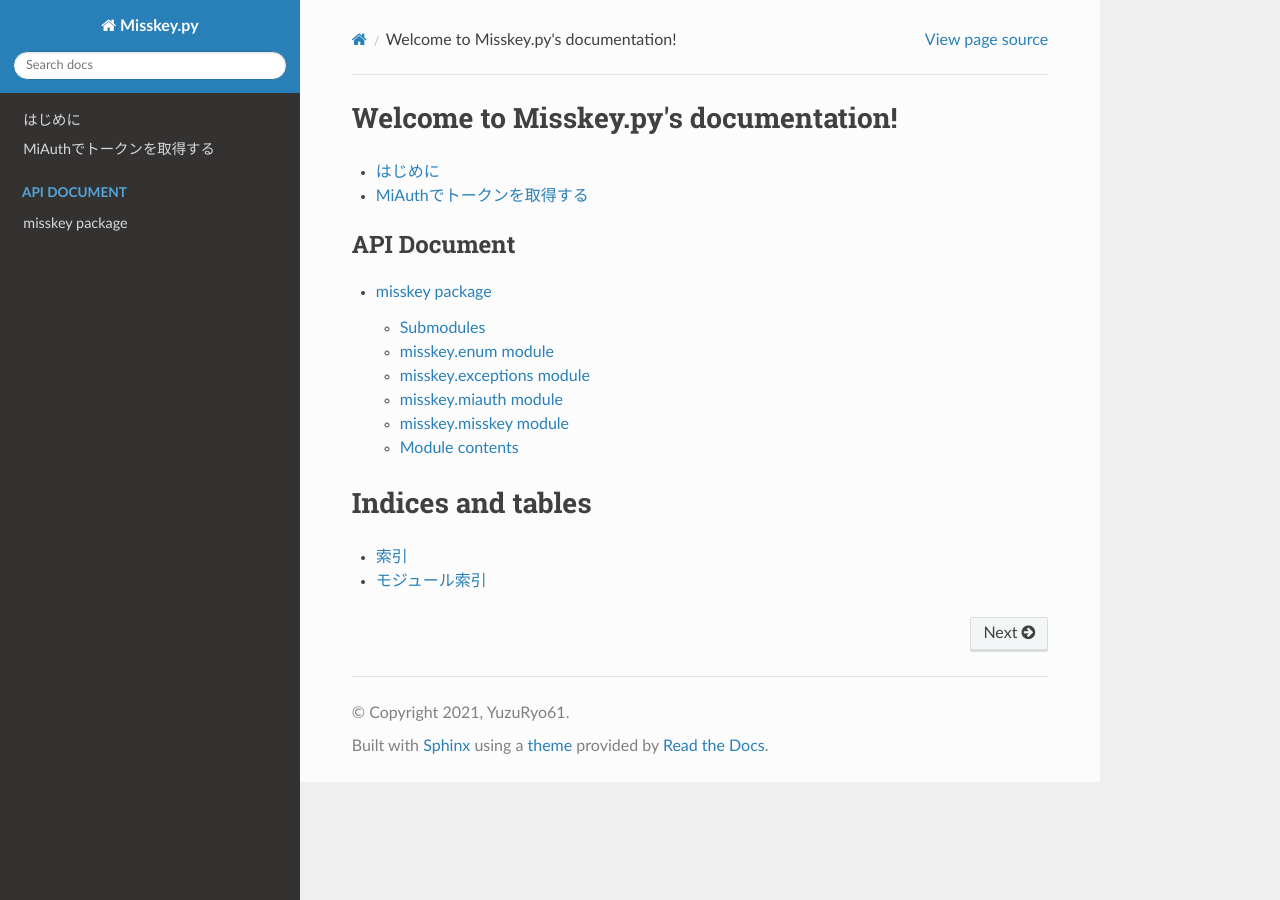
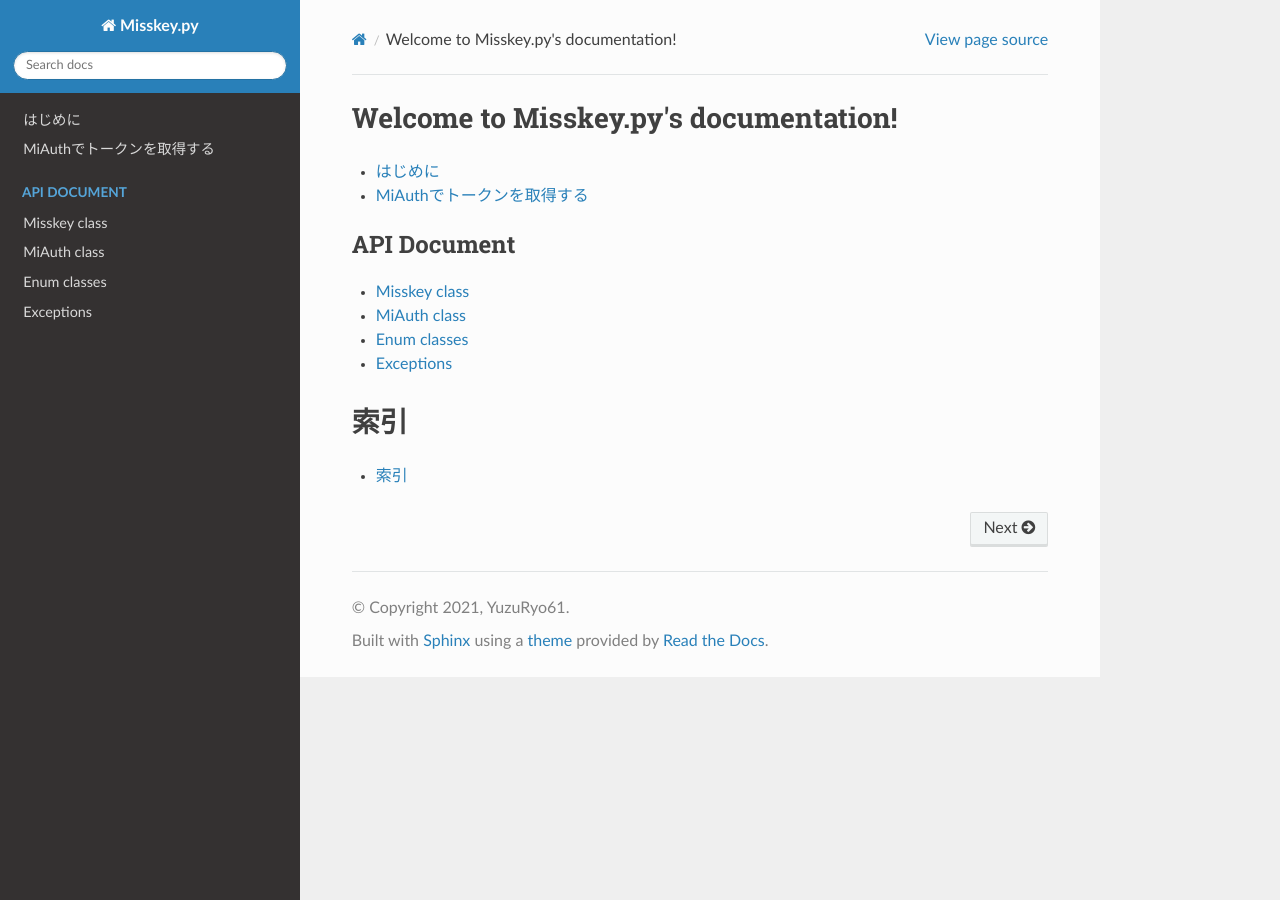
Before and after one commit to YuzuRyo61/Misskey.py, a Sphinx documentation site: the page built from docs/index.rst, in a window 1280 px wide. Built offline with Sphinx 7.4.7 and the Read the Docs theme 2.0.0, drawn with Linux system fonts in a browser that asks for light colours.

Commit message:
Restructure documents

```diff
--- /dev/null
+++ b/docs/api/enums.rst
@@ -0,0 +1,6 @@
+Enum classes
+============
+
+.. automodule:: misskey.enum
+   :members:
+   :show-inheritance:
--- /dev/null
+++ b/docs/api/exceptions.rst
@@ -0,0 +1,5 @@
+Exceptions
+==========
+
+.. automodule:: misskey.exceptions
+   :members:
--- /dev/null
+++ b/docs/api/miauth.rst
@@ -0,0 +1,5 @@
+MiAuth class
+============
+
+.. autoclass:: misskey.MiAuth
+   :members:
--- /dev/null
+++ b/docs/api/misskey.rst
@@ -0,0 +1,5 @@
+Misskey class
+=============
+
+.. autoclass:: misskey.Misskey
+   :members:
--- a/docs/index.rst
+++ b/docs/index.rst
@@ -11,11 +11,13 @@
    :maxdepth: 4
    :caption: API Document
 
-   misskey
+   api/misskey
+   api/miauth
+   api/enums
+   api/exceptions
 
 
-Indices and tables
-==================
+索引
+===============
 
 * :ref:`genindex`
-* :ref:`modindex`
--- a/docs/misskey.rst
+++ /dev/null
@@ -1,45 +0,0 @@
-misskey package
-===============
-
-Submodules
-----------
-
-misskey.enum module
--------------------
-
-.. automodule:: misskey.enum
-   :members:
-   :undoc-members:
-   :show-inheritance:
-
-misskey.exceptions module
--------------------------
-
-.. automodule:: misskey.exceptions
-   :members:
-   :undoc-members:
-   :show-inheritance:
-
-misskey.miauth module
----------------------
-
-.. automodule:: misskey.miauth
-   :members:
-   :undoc-members:
-   :show-inheritance:
-
-misskey.misskey module
-----------------------
-
-.. automodule:: misskey.misskey
-   :members:
-   :undoc-members:
-   :show-inheritance:
-
-Module contents
----------------
-
-.. automodule:: misskey
-   :members:
-   :undoc-members:
-   :show-inheritance:
```
Also changed, not shown: 1 other file.
